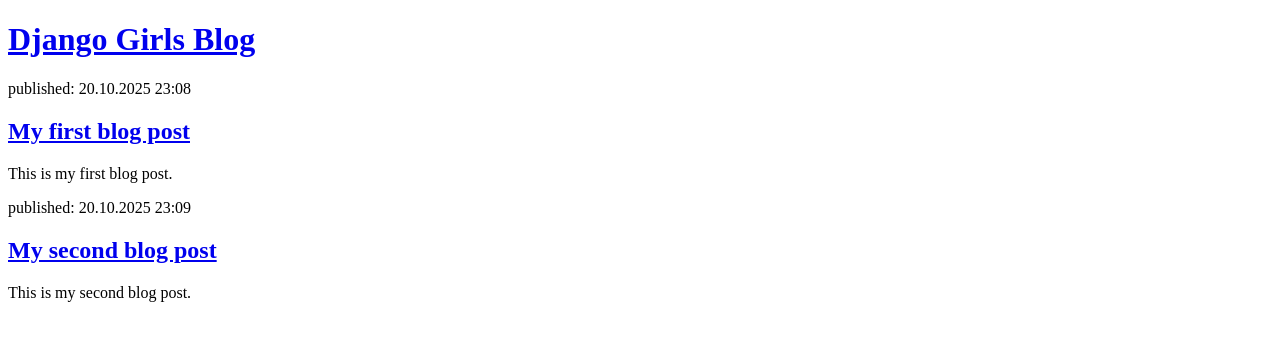
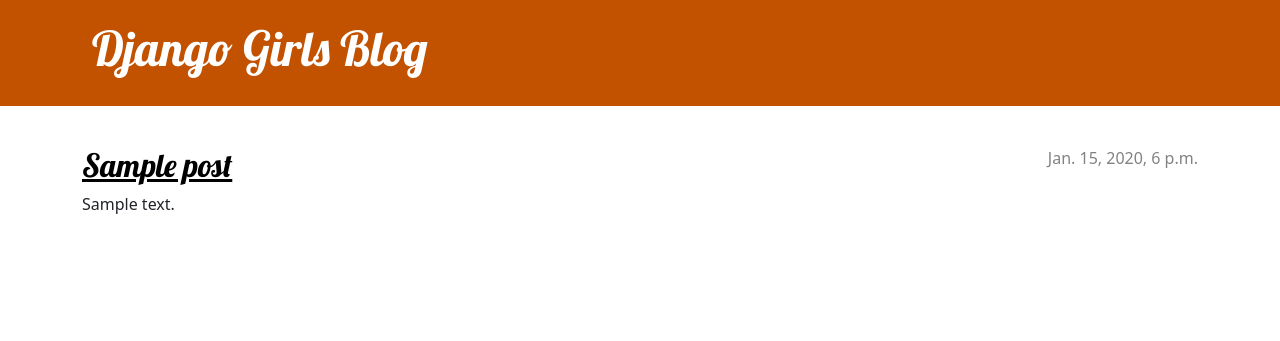
Before and after one commit to daphnecys/my-blog, a Django app: page / in a window 1280 px wide. Shown: the top 341 px of the page. Run offline with Django 5.2, Linux system fonts and the light colour scheme; tables that the repository leaves empty hold one stand-in row (values such as "Sample post").

Commit message:
Added view and template for detailed blog post as well as CSS for the site.

```diff
--- /dev/null
+++ b/blog/static/css/blog.css
@@ -0,0 +1,71 @@
+.page-header {
+    background-color: #C25100;
+    margin-top: 0;
+    margin-bottom: 40px;
+    padding: 20px 20px 20px 40px;
+}
+
+.page-header h1,
+.page-header h1 a,
+.page-header h1 a:visited,
+.page-header h1 a:active {
+    color: #ffffff;
+    font-size: 36pt;
+    text-decoration: none;
+}
+
+h1,
+h2,
+h3,
+h4 {
+    font-family: 'Lobster', cursive;
+}
+
+.date {
+    color: #828282;
+}
+
+.save {
+    float: right;
+}
+
+.post-form textarea,
+.post-form input {
+    width: 100%;
+}
+
+.top-menu,
+.top-menu:hover,
+.top-menu:visited {
+    color: #ffffff;
+    float: right;
+    font-size: 26pt;
+    margin-right: 20px;
+}
+
+.post {
+    margin-bottom: 70px;
+}
+
+.post h2 a,
+.post h2 a:visited {
+    color: #000000;
+}
+
+.post > .date,
+.post > .actions {
+    float: right;
+}
+
+.btn-secondary,
+.btn-secondary:visited {
+    color: #C25100;
+    background: none;
+    border-color: #C25100;
+    margin-left: 15px;
+}
+
+.btn-secondary:hover {
+    color: #FFFFFF;
+    background-color: #C25100;
+}
--- /dev/null
+++ b/blog/templates/blog/base.html
@@ -0,0 +1,25 @@
+{% load static %}
+<!DOCTYPE html>
+<html>
+    <head>
+        <title>Django Girls blog</title>
+        <link rel="stylesheet" href="https://cdn.jsdelivr.net/npm/bootstrap@5.3.3/dist/css/bootstrap.min.css" integrity="sha384-QWTKZyjpPEjISv5WaRU9OFeRpok6YctnYmDr5pNlyT2bRjXh0JMhjY6hW+ALEwIH" crossorigin="anonymous">
+        <link rel="stylesheet" href="https://fonts.googleapis.com/css?family=Lobster&subset=latin,latin-ext">
+        <link rel="stylesheet" href="{% static 'css/blog.css' %}">
+    </head>
+    <body>
+    <header class="page-header">
+      <div class="container">
+          <h1><a href="/">Django Girls Blog</a></h1>
+      </div>
+    </header>
+    <main class="container">
+        <div class="row">
+            <div class="col">
+            {% block content %}
+            {% endblock %}
+            </div>
+        </div>
+    </main>
+</body>
+</html>
--- a/blog/templates/blog/post_list.html
+++ b/blog/templates/blog/post_list.html
@@ -1,21 +1,13 @@
-<!DOCTYPE html>
-<html>
-    <head>
-    <title>My Blog</title>
-    </head>
-<body>
-    <header>
-        <h1><a href="/">Django Girls Blog</a></h1>
-    </header>
-    <article>
-        <time>published: 20.10.2025 23:08</time>
-        <h2><a href="#">My first blog post</a></h2>
-        <p>This is my first blog post.</p>
-    </article>
-    <article>
-        <time>published: 20.10.2025 23:09</time>
-        <h2><a href="#">My second blog post</a></h2>
-        <p>This is my second blog post.</p>
-    </article>
-</body>
-</html>
+{% extends 'blog/base.html' %}
+
+{% block content %}
+    {% for post in posts %}
+        <article class="post">
+            <time class="date">
+                {{ post.published_date }}
+            </time>
+            <h2><a href="{% url 'post_detail' pk=post.pk %}">{{ post.title }}</a></h2>
+            <p>{{ post.text|linebreaksbr }}</p>
+        </article>
+    {% endfor %}
+{% endblock %}
--- a/blog/urls.py
+++ b/blog/urls.py
@@ -3,4 +3,5 @@
 
 urlpatterns = [
     path('', views.post_list, name='post_list'),
+    path('post/<int:pk>/', views.post_detail, name='post_detail'),
 ]
--- a/blog/views.py
+++ b/blog/views.py
@@ -1,5 +1,12 @@
-from django.shortcuts import render
+from django.shortcuts import render, get_object_or_404
+from django.utils import timezone
+from .models import Post
 
-# Create your views here.
 def post_list(request):
-    return render(request, 'blog/post_list.html', {})
+    #posts = Post.objects.filter(published_date__lte=timezone.now()).order_by('published_date')
+    posts = Post.objects.order_by('published_date')
+    return render(request, 'blog/post_list.html', {'posts': posts})
+
+def post_detail(request, pk):
+    post = get_object_or_404(Post, pk=pk)
+    return render(request, 'blog/post_detail.html', {'post': post})
```
Also changed, not shown: blog/templates/blog/post_detail.html (added, +13 -0 lines).
